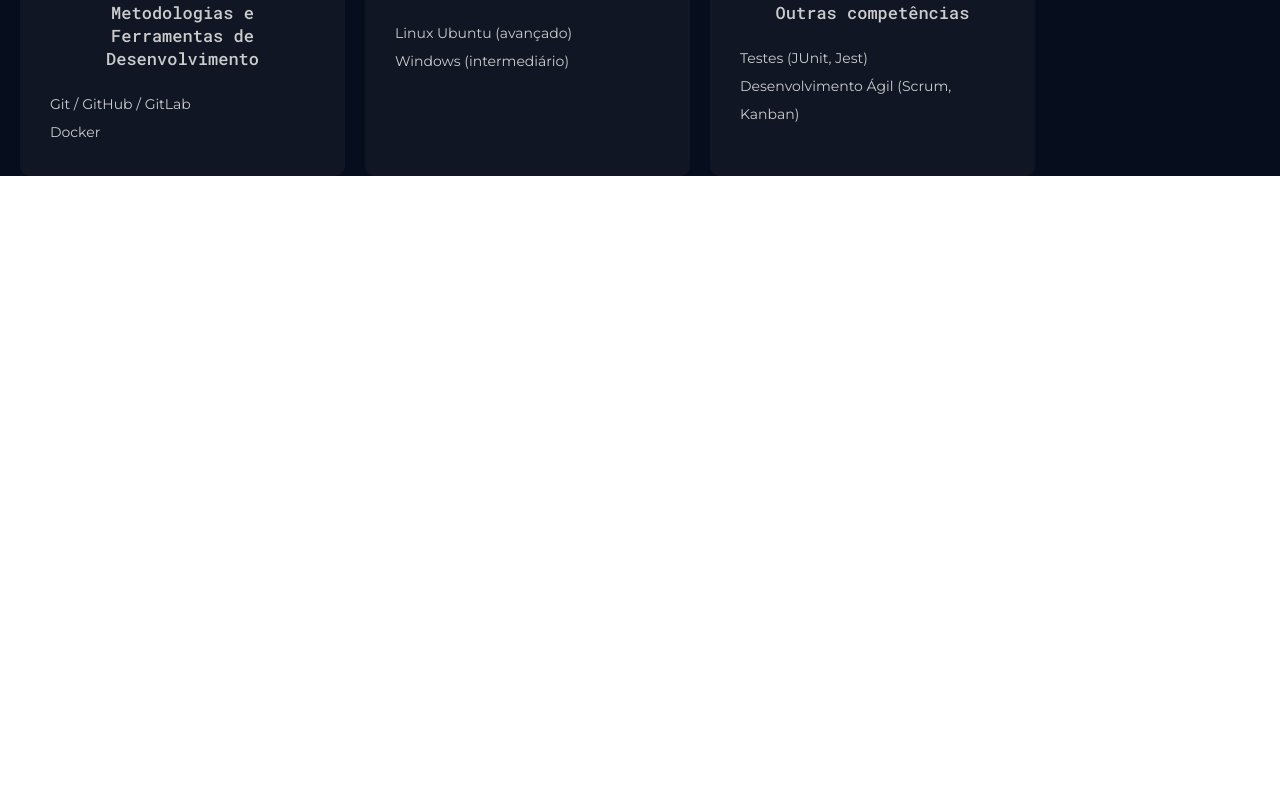
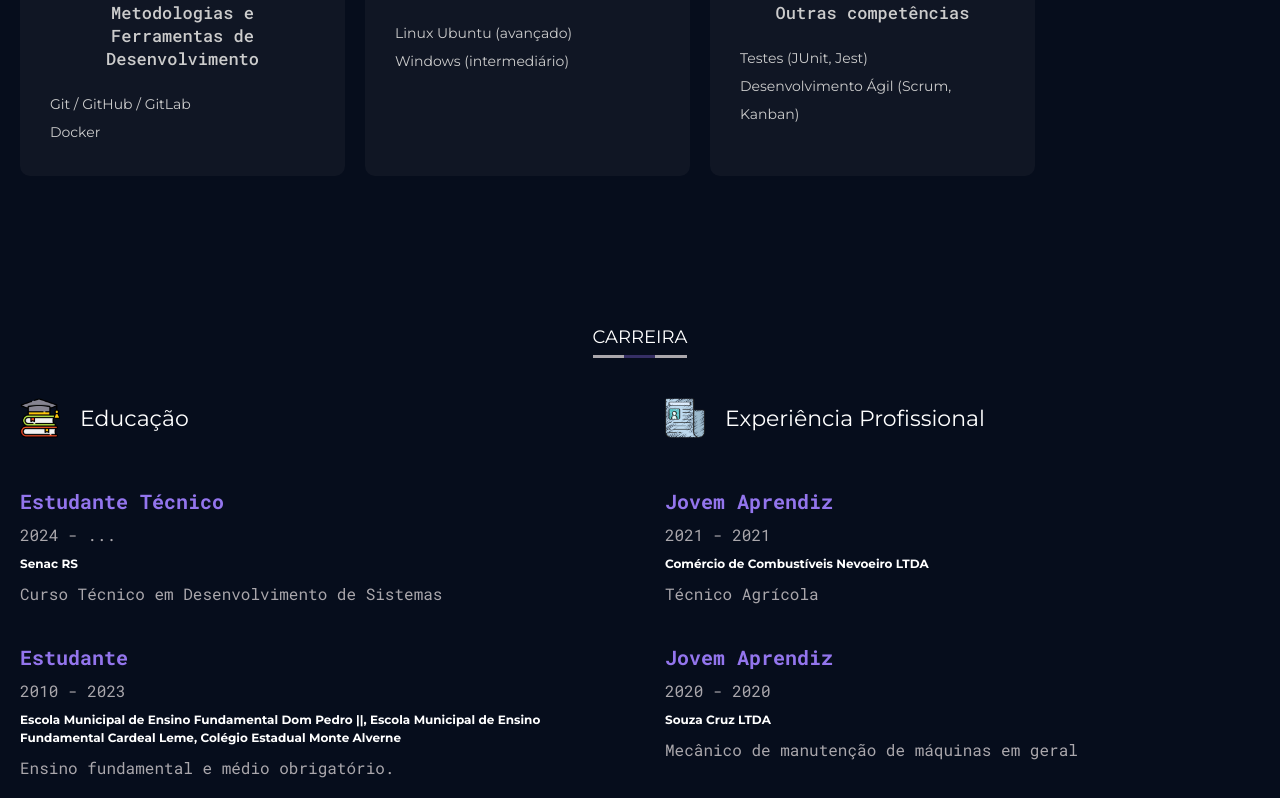
Before and after one commit to Maria-Eduarda-Rodrigues-Schwinn/portfolio, a React (Vite) app in the folder frontend/: page / in a window 1280 px wide. Shown: the part 2089-2887 px from the top of the page. Before the commit the page ends 2265 px from the top, so only its background shows below. Built offline with nearby package versions, Linux system fonts and the light colour scheme.

Commit message:
add career section

```diff
--- a/frontend/src/Pages/Home/index.jsx
+++ b/frontend/src/Pages/Home/index.jsx
@@ -1,5 +1,6 @@
 import { LimitedWidthWrapper } from "../../components/LimitedWidth"
 import { ServicesSection } from "./sections/Services"
+import { CareerSection } from "./sections/Career"
 import { HeaderSection } from "./sections/Header"
 import { AboutSection } from "./sections/About"
 import { InfoSection } from "./sections/Info"
@@ -14,6 +15,7 @@ export function Home() {
           <InfoSection />
           <AboutSection />
           <ServicesSection />
+          <CareerSection />
         </Main>
       </LimitedWidthWrapper>
     </Container>
--- /dev/null
+++ b/frontend/src/Pages/Home/sections/Career/index.jsx
@@ -0,0 +1,55 @@
+import { Content, Section, SectionHeader, Cards } from "./styles"
+import education_icon from "../../../../assets/icons/education.png"
+import { SummaryCard } from "../../../../components/SummaryCard"
+import job_icon from "../../../../assets/icons/job.png"
+import { Subtitle } from "../../../../components/Subtitle"
+
+export function CareerSection() {
+  return (
+    <div id="summary">
+      <Subtitle content="Carreira" />
+      <Content>
+        <Section>
+          <SectionHeader>
+            <img src={education_icon} alt="Ícone de chapéu de formatura" />
+            <h3>Educação</h3>
+          </SectionHeader>
+          <Cards>
+            <SummaryCard
+              title="Estudante"
+              time="2010 - 2023"
+              local="Escola Municipal de Ensino Fundamental Dom Pedro ||, Escola Municipal de Ensino Fundamental Cardeal Leme, Colégio Estadual Monte Alverne"
+              description="Ensino fundamental e médio obrigatório."
+            />
+            <SummaryCard
+              title="Estudante Técnico"
+              time="2024 - ..."
+              local="Senac RS"
+              description="Curso Técnico em Desenvolvimento de Sistemas"
+            />
+          </Cards>
+        </Section>
+        <Section>
+          <SectionHeader>
+            <img src={job_icon} alt="Ícone de bolsa" />
+            <h3>Experiência Profissional</h3>{" "}
+          </SectionHeader>
+          <Cards>
+            <SummaryCard
+              title="Jovem Aprendiz"
+              time="2020 - 2020"
+              local="Souza Cruz LTDA"
+              description="Mecânico de manutenção de máquinas em geral"
+            />
+            <SummaryCard
+              title="Jovem Aprendiz"
+              time="2021 - 2021"
+              local="Comércio de Combustíveis Nevoeiro LTDA"
+              description="Técnico Agrícola"
+            />
+          </Cards>
+        </Section>
+      </Content>
+    </div>
+  )
+}
--- /dev/null
+++ b/frontend/src/Pages/Home/sections/Career/styles.js
@@ -0,0 +1,34 @@
+import styled from "styled-components"
+
+export const Content = styled.div`
+  display: flex;
+  gap: 50px;
+
+`
+
+export const Section = styled.div`
+  flex: 1;
+`
+
+export const SectionHeader = styled.div`
+  margin-bottom: 30px;
+
+  display: flex;
+  align-items: center;
+  gap: 20px;
+
+  img {
+    width: 40px;
+  }
+
+  h3 {
+    font-size: 22px;
+    font-family: ${({ theme }) => theme.FONTS.MONTSERRAT};
+    font-weight: normal;
+  }
+`
+
+export const Cards = styled.div`
+  display: flex;
+  flex-direction: column-reverse;
+`
```
Also changed, not shown: frontend/src/assets/icons/education.png (added), frontend/src/assets/icons/job.png (added).
